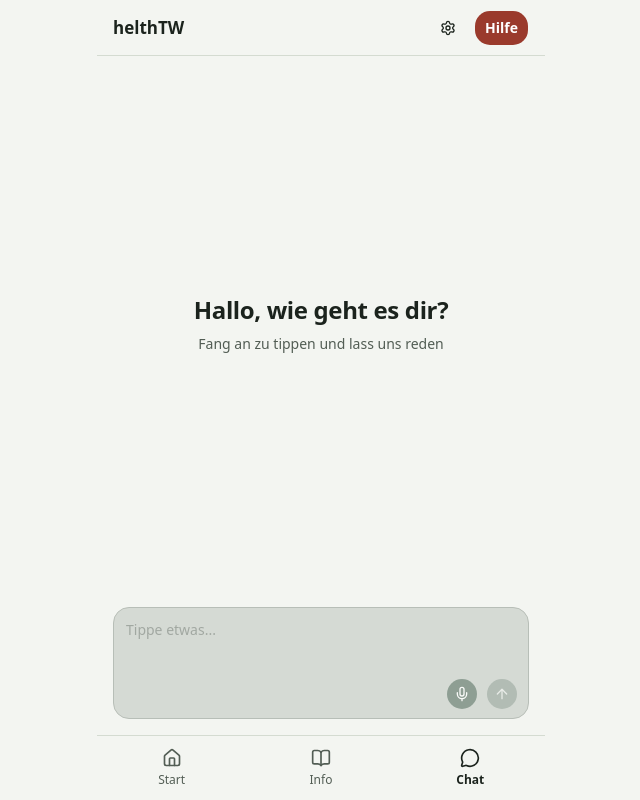
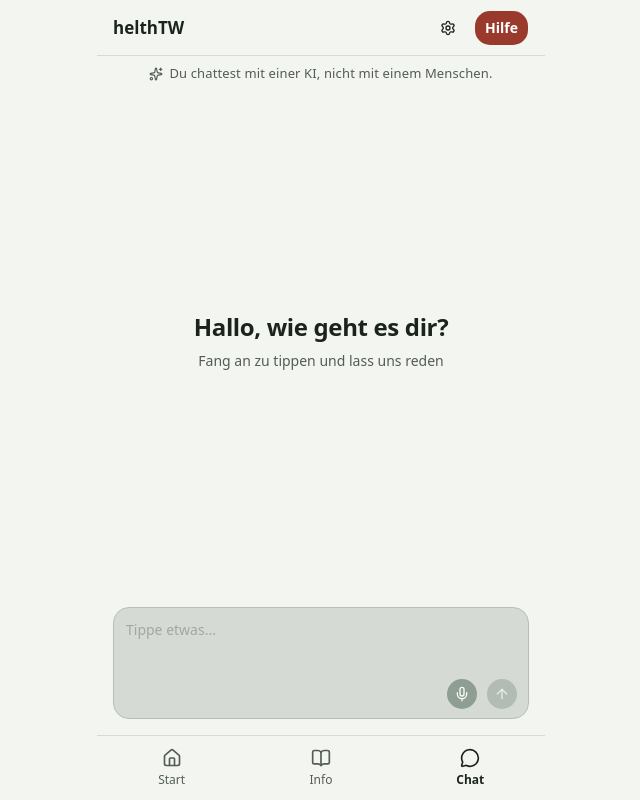
Before and after one commit to SDF-WISE-26/helthTW, a React (Vite) app in the folder apps/frontend/: page /chat in a window 1280 px wide. Shown: the whole page, without its empty margins (319-959 px from the left). Built offline with nearby package versions, Linux system fonts and the light colour scheme; what hono would draw is missing.

Commit message:
feat(frontend): add permanent AI notice to chat

```diff
--- /dev/null
+++ b/apps/frontend/src/features/chat/chat-ai-notice.tsx
@@ -0,0 +1,10 @@
+import { SparklesIcon } from "lucide-react";
+
+export function ChatAiNotice() {
+  return (
+    <div className="text-muted-foreground flex shrink-0 items-center justify-center gap-1.5 px-4 py-2 text-caption">
+      <SparklesIcon className="size-3.5" aria-hidden />
+      <span>Du chattest mit einer KI, nicht mit einem Menschen.</span>
+    </div>
+  );
+}
--- a/apps/frontend/src/features/chat/chat-main.tsx
+++ b/apps/frontend/src/features/chat/chat-main.tsx
@@ -4,6 +4,7 @@ import { ChatEmpty } from "./chat-empty";
 import { ChatThread } from "./chat-thread";
 import { ChatInput } from "./chat-input";
 import { ChatError } from "@/features/chat/chat-error.tsx";
+import { ChatAiNotice } from "@/features/chat/chat-ai-notice.tsx";
 
 const transport = new DefaultChatTransport({
   api: "/api/v1/chat",
@@ -17,6 +18,8 @@ export function ChatMain() {
 
   return (
     <div className="-m-4 flex min-h-0 flex-1 flex-col">
+      <ChatAiNotice />
+
       {messages.length === 0 ? <ChatEmpty /> : <ChatThread messages={messages} status={status} />}
 
       <div className="p-4">
```
